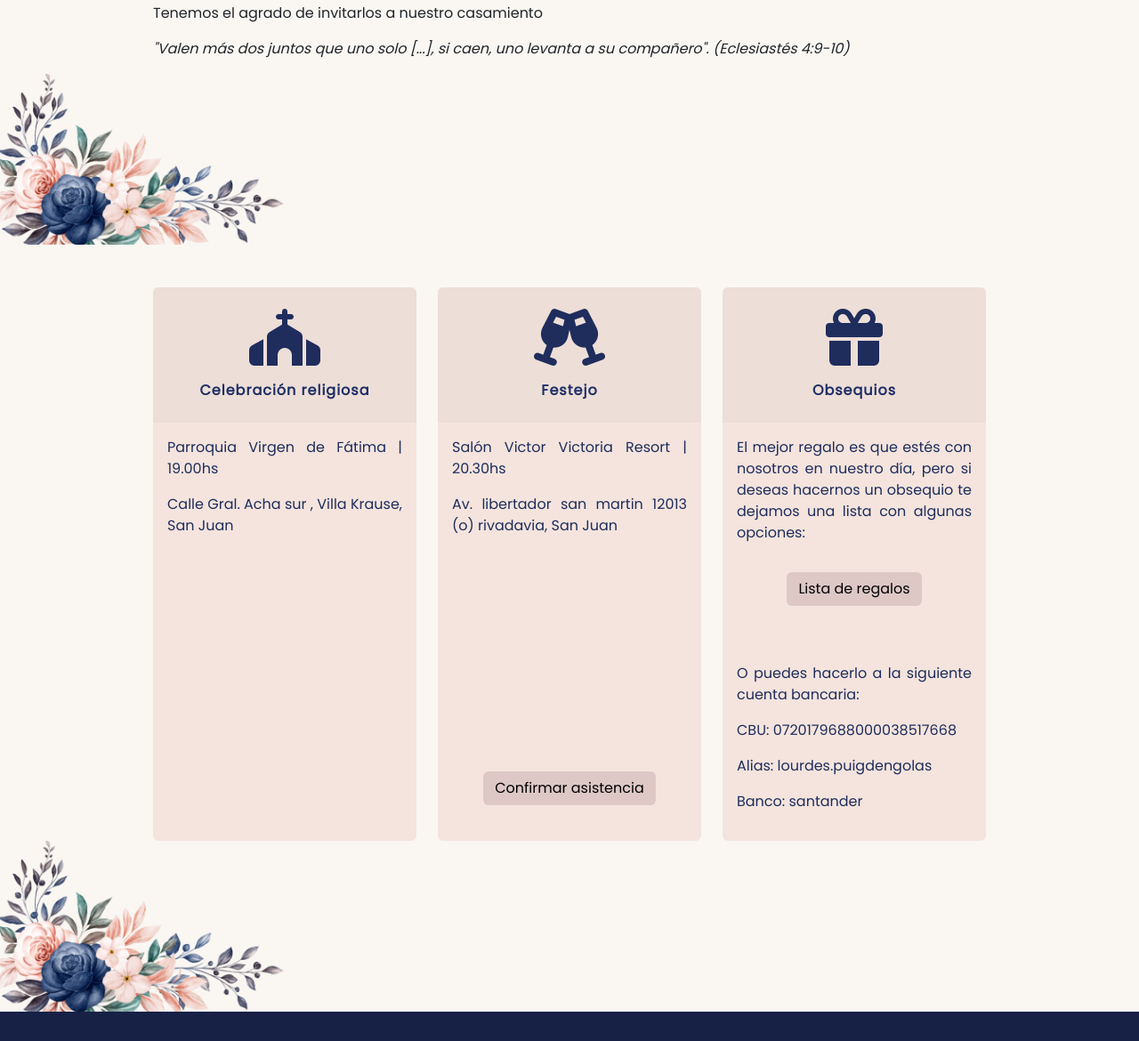
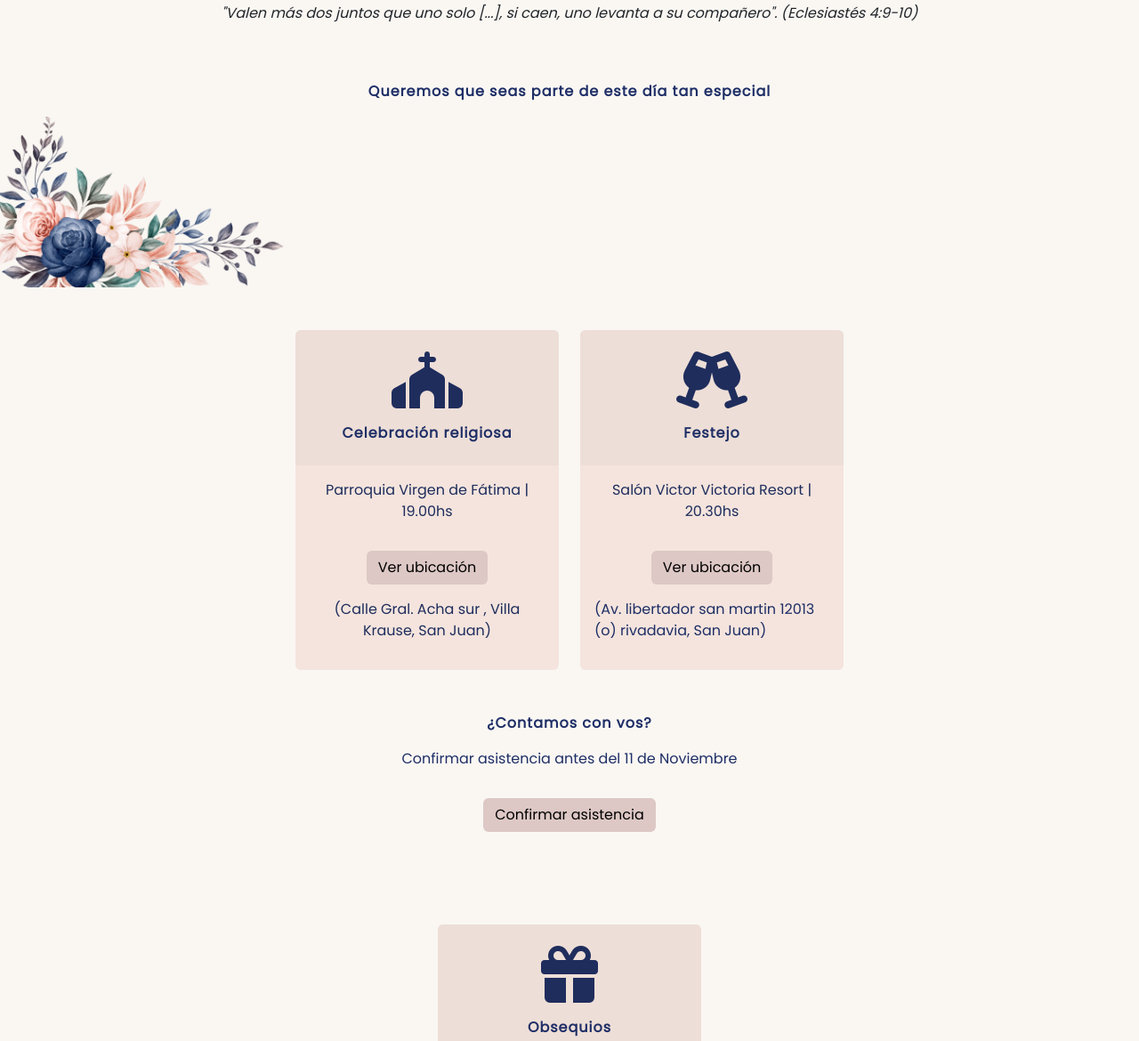
Before and after one commit to LourdesPuigdengolas/CasamientoLuyFacu, a plain HTML site: page index.html in a window 1280 px wide. Shown: the part 807-1977 px from the top of the page at 89% size. Drawn offline with nearby package versions, Linux system fonts and the light colour scheme.

Commit message:
cambios de botones

```diff
--- a/estilos.css
+++ b/estilos.css
@@ -49,12 +49,16 @@ nav {
     font-size: 14 !important;
     letter-spacing: 1px;
     color: #1E2E66 !important;
+    text-align: center !important;
 }
 
 .texto3{
-    font-size: 16 !important;
+    font-size: 18 !important;
+    margin-left: 12px !important;
+    margin-right: 12px !important;
+    text-align: center !important;
+}
 
-}
 .texto4{
     font-size: 14 !important;
     color: #1E2E66 !important;
@@ -64,7 +68,7 @@ nav {
 .carta{
     background: rgba(235, 204, 194, 0.45)!important;
     color: #1f2d5d !important;
-    text-align: justify !important;
+
 }
 
 
--- a/index.html
+++ b/index.html
@@ -30,14 +30,17 @@
 
       </div>
       <div class="m-0">
-        <p class="texto3">Tenemos el agrado de invitarlos a nuestro casamiento</p>
-      </div>
-
-      <div class="m-0">
         <p class="texto3"><i>"Valen más dos juntos que uno solo [...], si caen, uno  levanta a su compañero".
             (Eclesiastés 4:9-10)</i>
             </p>
       </div>
+
+      <div class="m-0">
+        <br></br>
+        <p class="texto2">Queremos que seas parte de este día tan especial</p>
+      </div>
+
+
     </div>
 
   </div>
@@ -55,7 +58,12 @@
         </div>
         <div class="card-body m-0">
           <p class="texto3"> Parroquia Virgen de Fátima | 19.00hs</p>
-          <p class="texto3"> Calle Gral. Acha sur , Villa Krause, San Juan</p>
+          <div class="text-center">
+          <a class="btn boton m-3 text-black" href="https://www.google.com/maps/place/Santuario+Inmaculado+Coraz%C3%B3n+De+Mar%C3%ADa+De+Fat%C3%ADma+O+GRUTA+DE+VIRGEN+DE+FATIMA/@-31.5706175,-68.5187255,15z/data=!4m6!3m5!1s0x96811554a09dbf9d:0x8511df72c449f76f!8m2!3d-31.5706175!4d-68.5187255!16s%2Fg%2F1tscq6r8?entry=ttu" role="button">
+            Ver ubicación
+          </a>
+          </div>
+          <p class="texto3"> (Calle Gral. Acha sur , Villa Krause, San Juan)</p>
         </div>
       </div>
     </div>
@@ -67,17 +75,36 @@
          <p class="texto2">Festejo</p>
         </div>
         <div class="card-body m-0">
-          <p>Salón Victor Victoria Resort | 20.30hs</p>
+          <p  class="texto3">Salón Victor Victoria Resort | 20.30hs</p>
           <p></p>
-          <p>Av. libertador san martin 12013 (o) rivadavia, San Juan</p>
-        </div>
-        <div class="text-center">
-          <a class="btn boton m-3 text-black" href="./formulario.html" role="button">
-            Confirmar asistencia
+          <div class="text-center">
+          <a class="btn boton m-3 text-black" href="https://www.google.com/maps/place/Victor+Victoria+Resort+de+Monta%C3%B1a/@-31.5403664,-68.6764692,17z/data=!3m1!4b1!4m9!3m8!1s0x9681465a41494d6d:0x2210b56a7acc1ccf!5m2!4m1!1i2!8m2!3d-31.5403664!4d-68.6764692!16s%2Fg%2F11fy56dq8y?entry=ttu" role="button">
+           Ver ubicación
           </a>
-          <br></br>
+          </div>
+          <p  class="texto4">(Av. libertador san martin 12013 (o) rivadavia, San Juan)</p>
         </div>
 
+
+      </div>
+    </div>
+
+    <div class="row m-0 pt-5 justify-content-center">
+      <div class="col-9">
+        <div class="text-center pb-3">
+
+            <div class="m-0">
+
+              <p class="texto2">¿Contamos con vos?</p>
+              <p  class="texto4">Confirmar asistencia antes del 11 de Noviembre</p>
+              <div class="text-center">
+                <a class="btn boton m-3 text-black" href="./formulario.html" role="button">
+                  Confirmar asistencia
+                </a>
+                <br></br>
+              </div>
+            </div>
+        </div>
       </div>
     </div>
 
@@ -91,7 +118,7 @@
         </div>
         <div class="card-body m-0">
 
-          <p>El mejor regalo es que estés con nosotros en nuestro día, pero si deseas hacernos un obsequio  te dejamos una lista con algunas opciones:</p>
+          <p  class="texto3">El mejor regalo es que estés con nosotros en nuestro día, pero si deseas hacernos un obsequio  te dejamos una lista con algunas opciones:</p>
 
           <div class="text-center">
             <a class="btn boton m-3 text-black" href="./regalos.html" role="button">
@@ -99,10 +126,10 @@
             </a>
           </div>
           <br></br>
-          <p>O puedes hacerlo a la siguiente cuenta bancaria:</p>
-          <p> CBU:  0720179688000038517668</p>
-          <p> Alias:  lourdes.puigdengolas </p>
-          <p> Banco:  santander</p>
+          <p class="texto3" >O puedes hacerlo a la siguiente cuenta bancaria:</p>
+          <p  class="texto3"> CBU:  0720179688000038517668</p>
+          <p  class="texto3"> Alias:  lourdes.puigdengolas </p>
+          <p  class="texto3"> Banco:  santander</p>
         </div>
       </div>
     </div>
```
